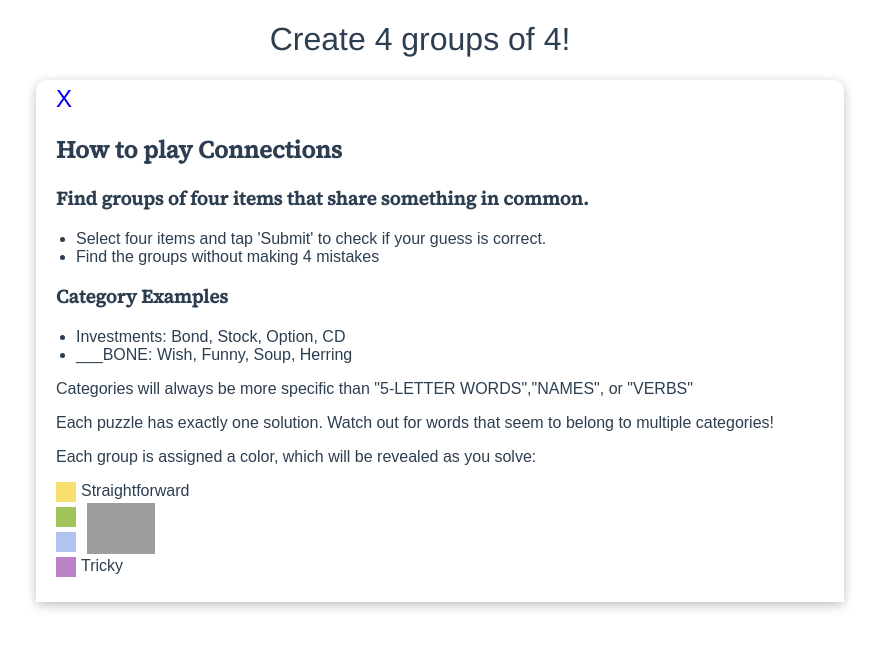
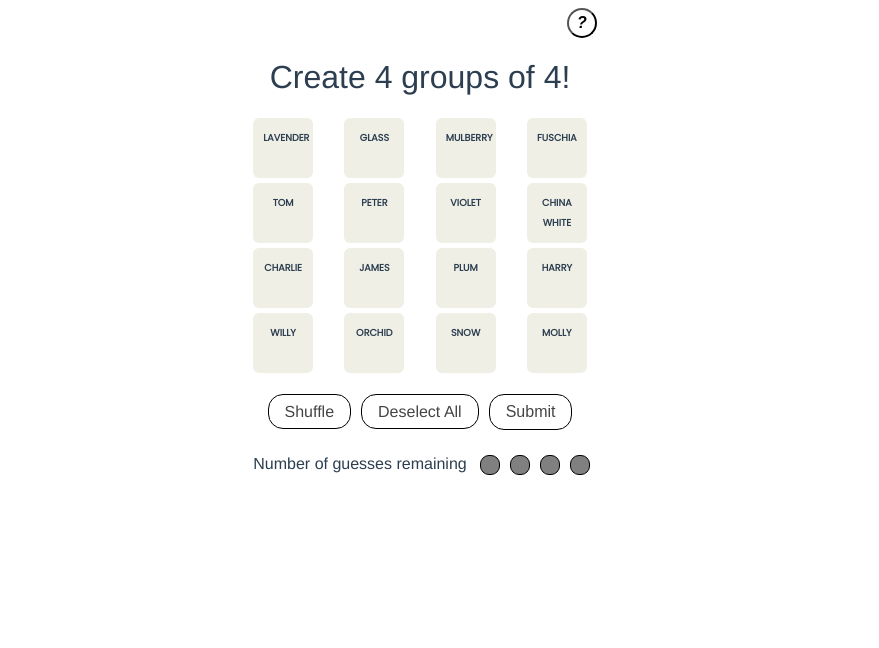
Before and after one commit to margOnline/connections, a Vue app: page / in a window 1280 px wide. Shown: the top 648 px of the page, without its empty margins (220-1099 px from the left). Built offline with nearby package versions, Linux system fonts and the light colour scheme; grey boxes are pictures that could not be loaded; a web font is replaced by a local one.

Commit message:
Use a state variable to dictate the showing/hiding of the modal

```diff
--- a/src/components/Board.vue
+++ b/src/components/Board.vue
@@ -1,5 +1,13 @@
 <template>
   <div class="word-grid-container">
+    <button
+      @click="showInstructions"
+      id="help-button"
+      aria-label="help"
+      class="toolbar-button"
+    >
+      <i class="help-icon">?</i>
+    </button>
     <GameMessage></GameMessage>
     <InstructionPanel />
     <AppNotifications />
@@ -115,6 +123,9 @@
       const words = this.$store.state.words.filter((word) => !word.solved);
       return _.shuffle(words);
     },
+    showInstructions() {
+      this.$store.dispatch("updateShowInstructionModal", { value: true });
+    },
   },
   computed: {
     gameOver() {
@@ -145,4 +156,13 @@
 .actions-container > button {
   margin: 5px;
 }
+#help-button {
+  height: 30px;
+  width: 30px;
+  border-radius: 15px;
+  background-color: white;
+  font-size: 16px;
+  font-weight: bold;
+  margin-left: 90%;
+}
 </style>
--- a/src/components/InstructionPanel.vue
+++ b/src/components/InstructionPanel.vue
@@ -1,7 +1,7 @@
 <template>
-  <div class="help-modal" :class="{ 'modal-open': showModal }">
+  <div class="help-modal" :class="{ 'modal-open': showModal() }">
     <div class="modal-content">
-      <a @click="closeModal()" class="close-modal-indicator" href="#">X</a>
+      <a @click="closeModal" class="close-modal-indicator" href="#">X</a>
       <h2>How to play Connections</h2>
       <h3>Find groups of four items that share something in common.</h3>
       <ul>
@@ -28,11 +28,23 @@
           Each group is assigned a color, which will be revealed as you solve:
         </p>
         <div class="color-emojis">
-          <img id="help-arrow" src="https://www.nytimes.com/games-assets/v2/metadata/help_arrow.svg" alt="levels description arrow">
-          <div class="color-emoji easy"><span class="help-emoji">Straightforward</span></div>
-          <div class="color-emoji moderate"><span class="help-emoji"></span></div>
-          <div class="color-emoji challenging"><span class="help-emoji"></span></div>
-          <div class="color-emoji hard"><span class="help-emoji"></span>Tricky</div>
+          <img
+            id="help-arrow"
+            src="https://www.nytimes.com/games-assets/v2/metadata/help_arrow.svg"
+            alt="levels description arrow"
+          />
+          <div class="color-emoji easy">
+            <span class="help-emoji">Straightforward</span>
+          </div>
+          <div class="color-emoji moderate">
+            <span class="help-emoji"></span>
+          </div>
+          <div class="color-emoji challenging">
+            <span class="help-emoji"></span>
+          </div>
+          <div class="color-emoji hard">
+            <span class="help-emoji"></span>Tricky
+          </div>
         </div>
       </div>
       <div class="color-level"></div>
@@ -43,15 +55,12 @@
 <script>
 export default {
   name: "InstructionPanel",
-  data() {
-    return {
-      showModal: false,
-    };
-  },
   methods: {
+    showModal() {
+      return this.$store.state.showInstructionModal;
+    },
     closeModal() {
-      console.log("in close modal");
-      this.showModal = false;
+      this.$store.dispatch("updateShowInstructionModal", { value: false });
     },
   },
 };
@@ -60,6 +69,11 @@
 <style scoped>
 @import url("https://fonts.googleapis.com/css2?family=Source+Serif+4:opsz,wght@8..60,500&display=swap");
 .help-modal {
+  visibility: hidden;
+}
+.modal-content {
+  font-family: "Source Serif 4", serif;
+  text-align: left;
   max-height: 95%;
   width: 60%;
   border-radius: 10px 10px 0 0;
@@ -69,11 +83,6 @@
   left: 20%;
   background-color: white;
   padding: 5px 20px 20px 20px;
-}
-.modal-content {
-  font-family: "Source Serif 4", serif;
-  text-align: left;
-  width: 100%;
 }
 .modal-content > p,
 .modal-content > ul,
@@ -90,6 +99,7 @@
 .close-modal-indicator {
   font-size: 24px;
   text-decoration: none;
+  margin-left: 90%;
 }
 .color-emoji {
   height: 20px;
@@ -105,4 +115,17 @@
   bottom: 3rem;
   position: absolute;
 }
+
+@media (min-width: 721px) and (max-width: 1024px) {
+  .modal-content {
+    width: 80%;
+  }
+}
+@media (min-width: 240px) and (max-width: 720px) {
+  .modal-content {
+    width: 95%;
+    top: 5%;
+    left: 1%;
+  }
+}
 </style>
--- a/src/store/index.js
+++ b/src/store/index.js
@@ -7,6 +7,7 @@
     categories: [],
     numOfGuessesRemaining: 4,
     guesses: [],
+    showInstructionModal: false,
   },
   actions: {
     initializeGame({ commit }) {
@@ -62,6 +63,9 @@
     unselectWord({ commit }, { word }) {
       commit("setWordUnselected", { word });
     },
+    updateShowInstructionModal({ commit }, { value }) {
+      commit("setShowInstructionModal", { value });
+    },
   },
   mutations: {
     setCategories(state, { categories }) {
@@ -88,6 +92,9 @@
     setGuess(state, { guess }) {
       state.guesses.push(guess);
     },
+    setShowInstructionModal(state, { value }) {
+      state.showInstructionModal = value;
+    },
   },
   modules: {},
   getters: {
```
